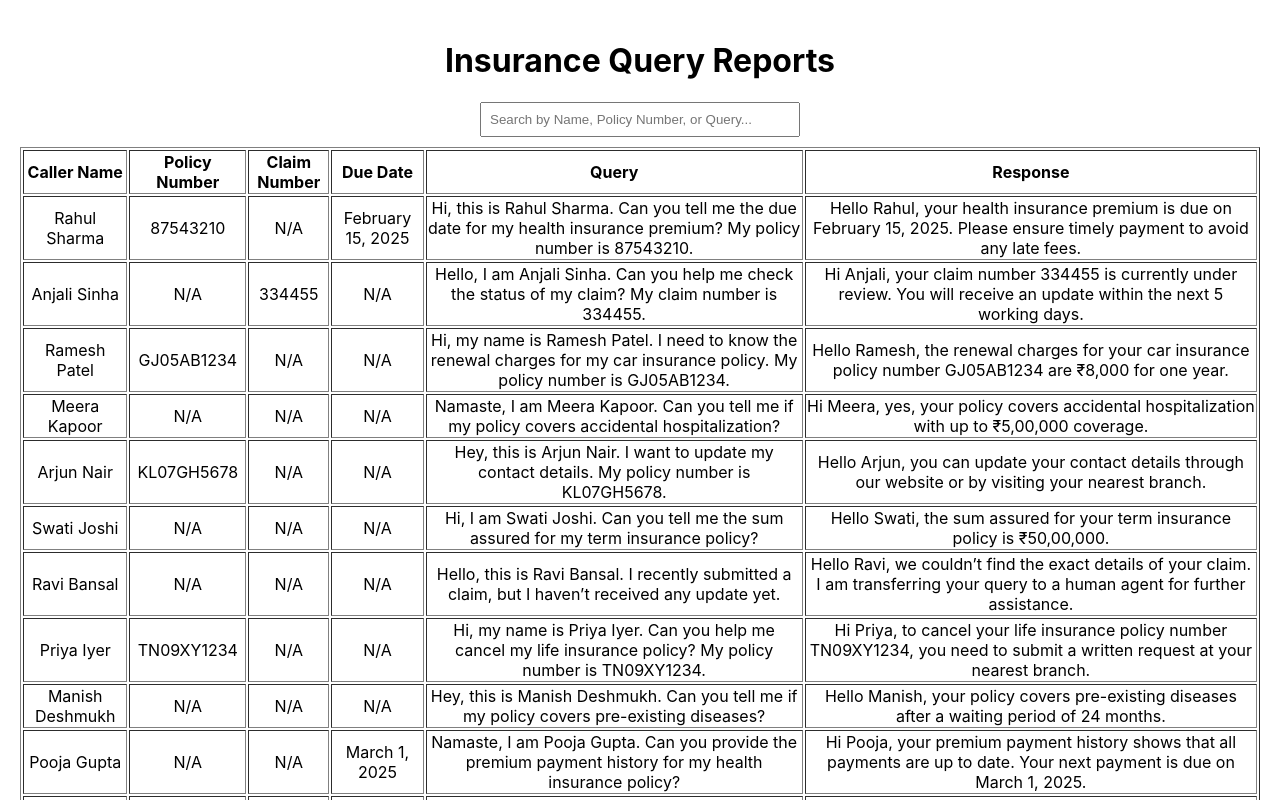
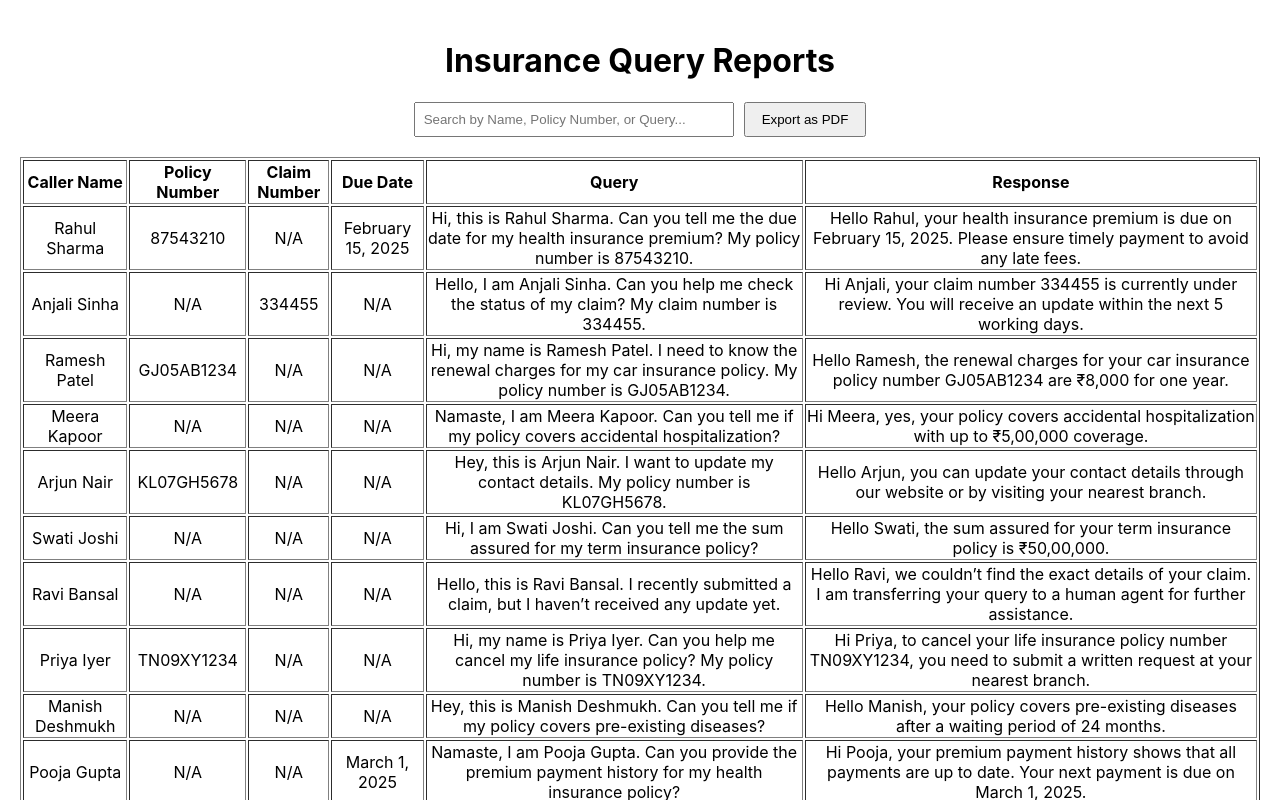
Before and after one commit to NidhiIyer04/TaskPilot, a React (Create React App) app in the folder frontend/: page / in a window 1280 px wide. Shown: the top 800 px of the page. Built offline with nearby package versions, Linux system fonts and the light colour scheme.

Commit message:
Added PDF export feature in report

```diff
--- a/frontend/package.json
+++ b/frontend/package.json
@@ -4,6 +4,8 @@
   "private": true,
   "dependencies": {
     "cra-template": "1.2.0",
+    "jspdf": "^2.5.2",
+    "jspdf-autotable": "^3.8.4",
     "react": "^19.0.0",
     "react-dom": "^19.0.0",
     "react-scripts": "5.0.1",
--- a/frontend/src/report_gen/ReportDashboard.js
+++ b/frontend/src/report_gen/ReportDashboard.js
@@ -1,11 +1,13 @@
 import React, { useState, useEffect } from "react";
+import jsPDF from "jspdf";
+import "jspdf-autotable";
 
 const ReportDashboard = () => {
   const [reports, setReports] = useState([]);
   const [search, setSearch] = useState("");
 
   useEffect(() => {
-    fetch("/report_gen/extracted_data.json") // Adjust path based on where JSON is stored
+    fetch("/report_gen/extracted_data.json")
       .then(response => response.json())
       .then(data => setReports(data))
       .catch(error => console.error("Error fetching data:", error));
@@ -14,13 +16,45 @@ const ReportDashboard = () => {
   // Search filter function
   const filteredReports = reports.filter(report =>
     Object.values(report).some(value =>
-      value.toLowerCase().includes(search.toLowerCase())
+      value && value.toString().toLowerCase().includes(search.toLowerCase())
     )
   );
+
+  // Export to PDF function
+  const exportToPDF = () => {
+    const doc = new jsPDF();
+    doc.text("Insurance Query Reports", 14, 10);
+
+    const tableColumn = ["Caller Name", "Policy Number", "Claim Number", "Due Date", "Query", "Response"];
+    const tableRows = [];
+
+    filteredReports.forEach((report) => {
+      const rowData = [
+        report["Caller Name"] || "N/A",
+        report["Policy Number"] || "N/A",
+        report["Claim Number"] || "N/A",
+        report["Due Date"] || "N/A",
+        report["Query"] || "N/A",
+        report["Response"] || "N/A",
+      ];
+      tableRows.push(rowData);
+    });
+
+    doc.autoTable({
+      head: [tableColumn],
+      body: tableRows,
+      startY: 20,
+      styles: { fontSize: 10 },
+    });
+
+    doc.save(`Insurance_Report_${new Date().toISOString().split("T")[0]}.pdf`);
+  };
 
   return (
     <div style={{ padding: "20px" }}>
       <h1>Insurance Query Reports</h1>
+
+      {/* Search Bar */}
       <input
         type="text"
         placeholder="Search by Name, Policy Number, or Query..."
@@ -28,7 +62,13 @@ const ReportDashboard = () => {
         onChange={(e) => setSearch(e.target.value)}
         style={{ marginBottom: "10px", padding: "8px", width: "300px" }}
       />
-      <table border="1" width="100%">
+
+      {/* Export PDF Button */}
+      <button onClick={exportToPDF} style={{ marginLeft: "10px", padding: "8px 16px", cursor: "pointer" }}>
+        Export as PDF
+      </button>
+
+      <table border="1" width="100%" style={{ marginTop: "10px" }}>
         <thead>
           <tr>
             <th>Caller Name</th>
@@ -43,12 +83,12 @@ const ReportDashboard = () => {
           {filteredReports.length > 0 ? (
             filteredReports.map((report, index) => (
               <tr key={index}>
-                <td>{report["Caller Name"]}</td>
-                <td>{report["Policy Number"]}</td>
-                <td>{report["Claim Number"]}</td>
-                <td>{report["Due Date"]}</td>
-                <td>{report["Query"]}</td>
-                <td>{report["Response"]}</td>
+                <td>{report["Caller Name"] || "N/A"}</td>
+                <td>{report["Policy Number"] || "N/A"}</td>
+                <td>{report["Claim Number"] || "N/A"}</td>
+                <td>{report["Due Date"] || "N/A"}</td>
+                <td>{report["Query"] || "N/A"}</td>
+                <td>{report["Response"] || "N/A"}</td>
               </tr>
             ))
           ) : (
```
Also changed, not shown: 1 other file (tests, documents, lock files or other folders).
